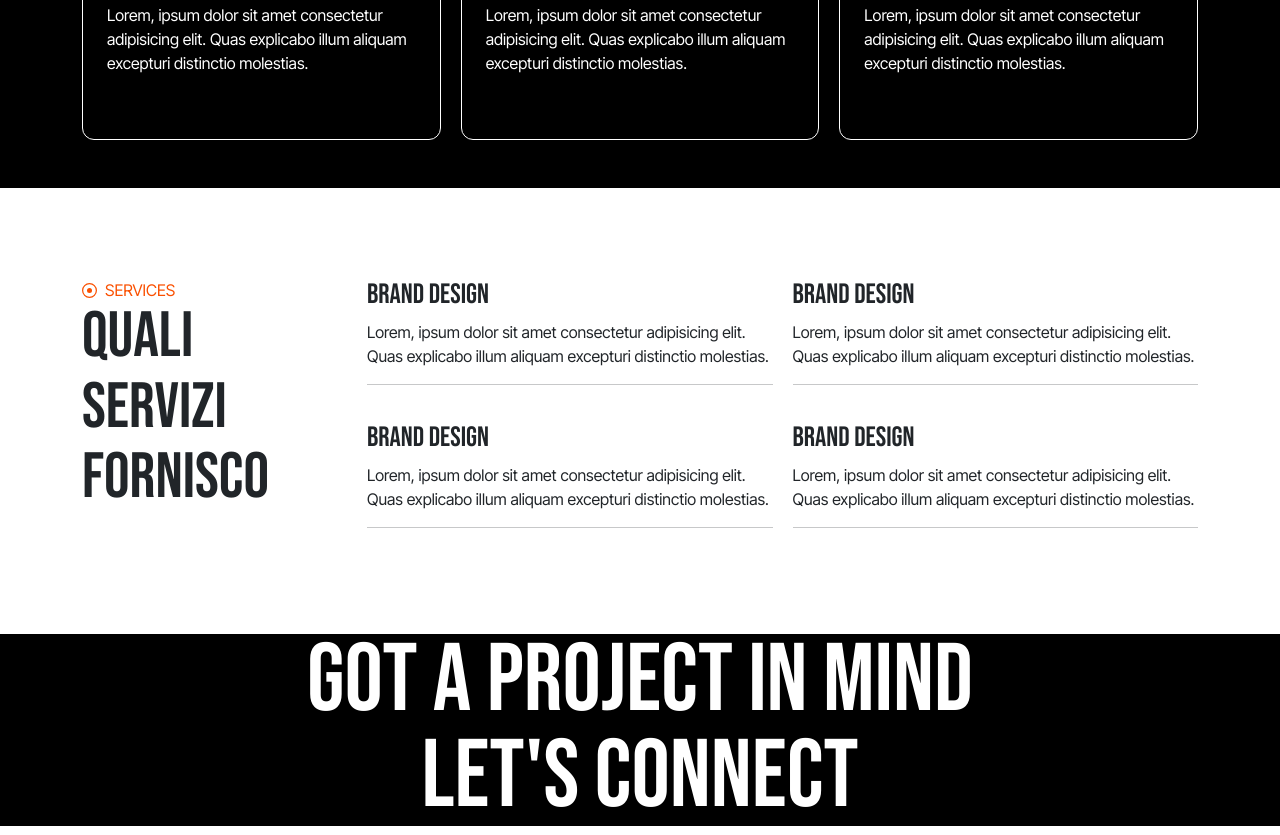
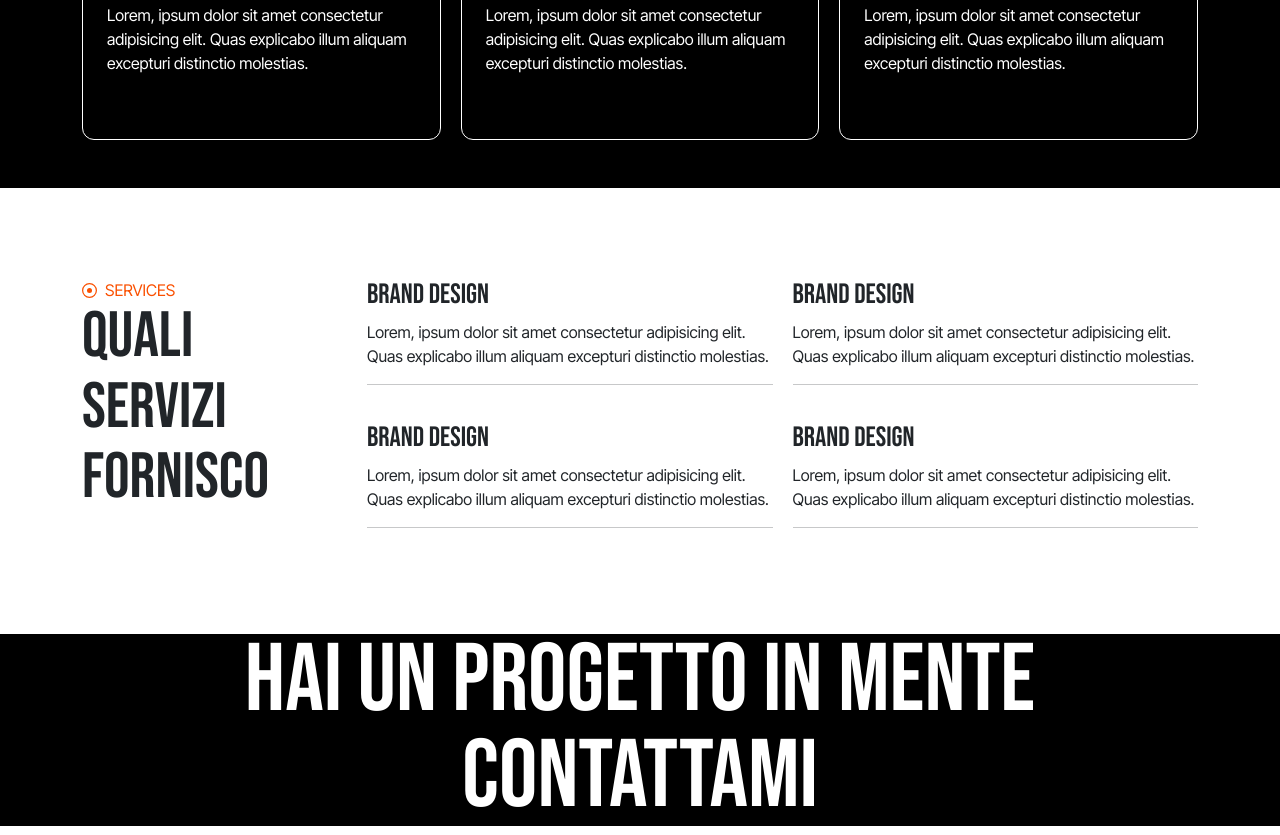
Before and after one commit to saverio596/Progetto-Html---CSS, a plain HTML site: page index.html in a window 1280 px wide. Shown: the part 3333-4168 px from the top of the page. Drawn offline with nearby package versions, Linux system fonts and the light colour scheme.

Commit message:
Cambio frase footer citazione

```diff
--- a/index.html
+++ b/index.html
@@ -201,7 +201,7 @@
     <footer>
         <div class="container">
             <div class="col-12">
-                <div class="txt-emotion text-center">Got a project in mind<br> let's connect</div>
+                <div class="txt-emotion text-center">Hai un progetto in mente<br> contattami</div>
             </div>
         </div>
     </footer>
```
